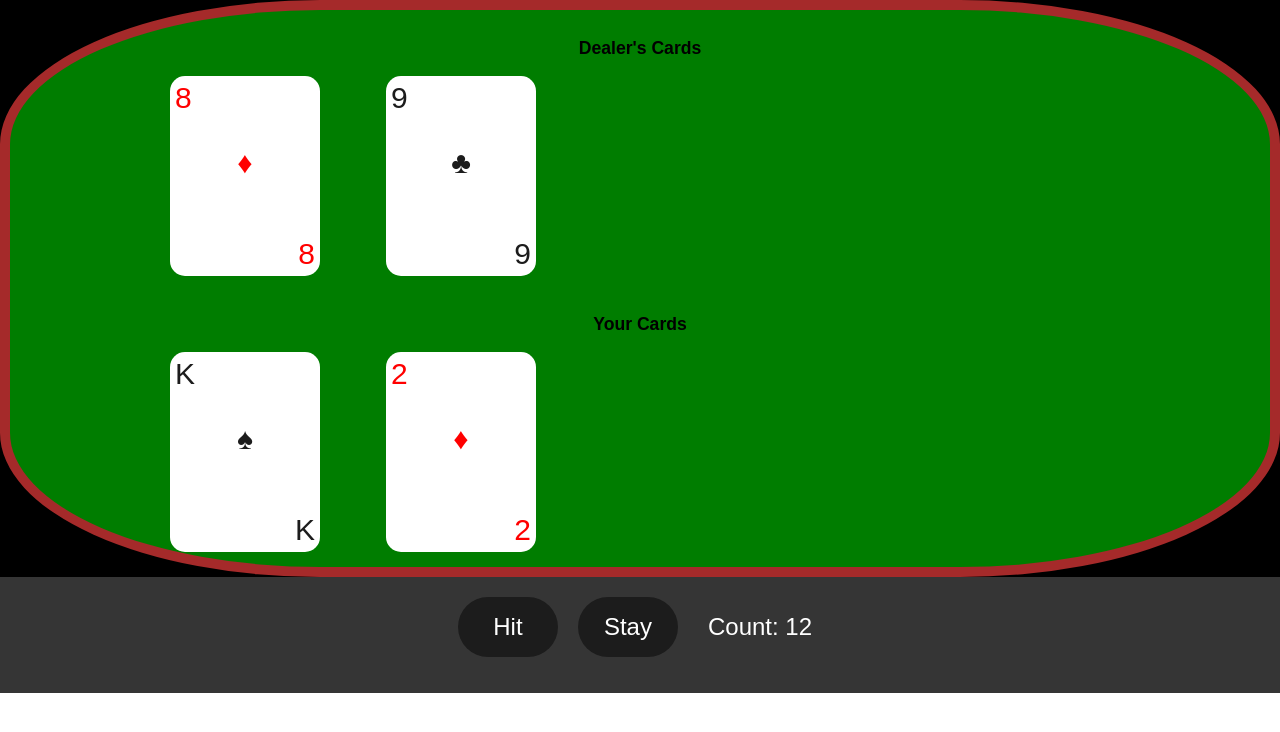
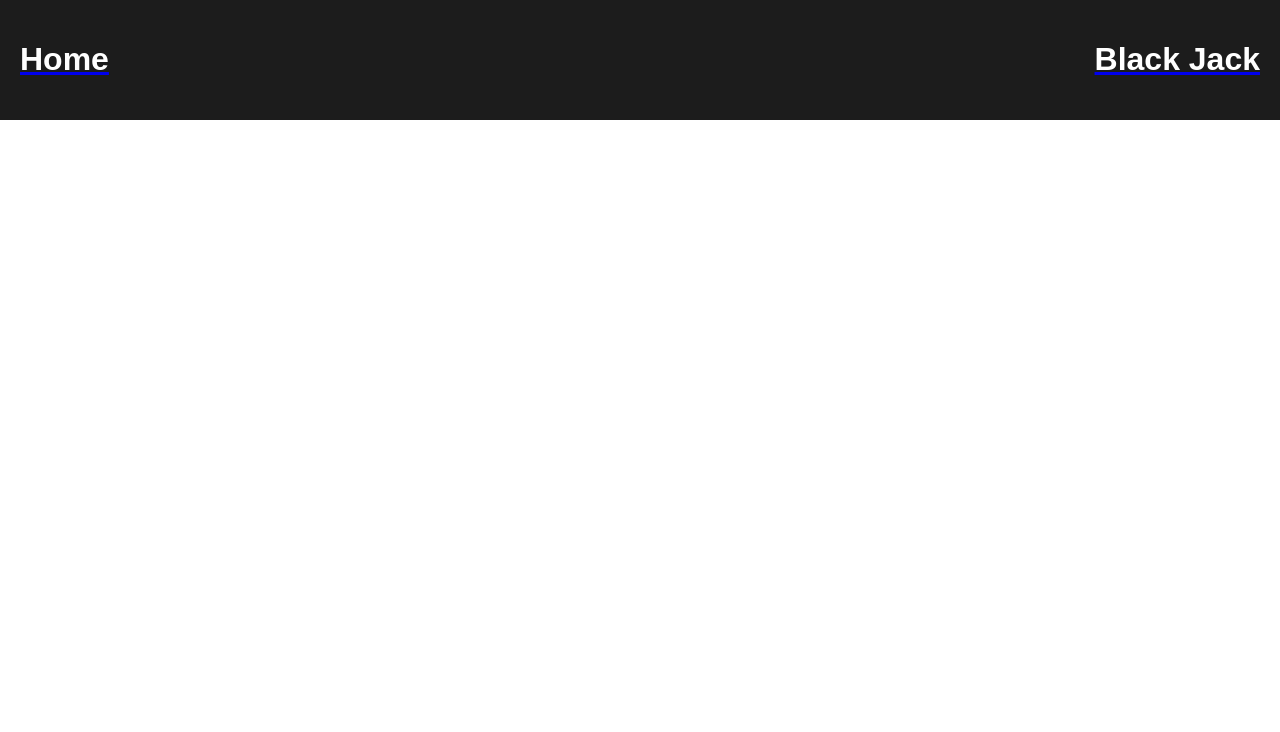
Before and after one commit to austdobe/blackJack, a React (Create React App) app: page / in a window 1280 px wide. Shown: the top 732 px of the page. Built offline with nearby package versions, Linux system fonts and the light colour scheme.

Commit message:
adjusting viewheight

```diff
--- a/package.json
+++ b/package.json
@@ -8,9 +8,12 @@
     "@testing-library/react": "^11.1.0",
     "@testing-library/user-event": "^12.1.10",
     "gh-pages": "^3.2.3",
+    "history": "^5.0.0",
     "react": "^17.0.2",
     "react-addons-update": "^15.6.3",
     "react-dom": "^17.0.2",
+    "react-router": "^5.2.0",
+    "react-router-dom": "^6.0.0-beta.0",
     "react-scripts": "4.0.3",
     "styled-components": "^5.3.0",
     "web-vitals": "^1.0.1"
--- a/src/App.js
+++ b/src/App.js
@@ -1,17 +1,26 @@
-import React from 'react'
-import Table from './pages/Table'
+import React from 'react';
+//routing
+import { HashRouter as Router, Routes, Route } from 'react-router-dom';
+
+//components
+import Header from './components/Header';
+import Table from './pages/Table';
+import Home from './pages/LandingPage';
+import NotFound from './pages/NotFound';
 
 //styles
 import { GlobalStyle } from './GlobalStyles';
 
-function App() {
-  return (
-    <div>
-      <Table />
+const App = () => (
+    <Router>
+      <Header />
+      <Routes>
+        <Route path='/' element={<Home />} />
+        <Route path='/game' element={<Table />} />
+        <Route path='/*' element={<NotFound />} />
+      </Routes>
       <GlobalStyle />
-    </div>
-
+    </Router>
   );
-}
 
 export default App;
--- /dev/null
+++ b/src/components/Header/header.styles.js
@@ -0,0 +1,22 @@
+import styled from "styled-components";
+
+export const Wrapper = styled.div `
+    background: var(--darkGrey);
+    padding: 0 20px;
+
+`;
+
+export const Content = styled.div `
+    display: flex;
+    align-items: center;
+    justify-content: space-between;
+    max-width: var(--maxWidth);
+    padding: 20px 0;
+    margin: 0 auto;
+    color: white;
+    text-decoration: none;
+    outline:none;
+    cursor: pointer;
+
+
+`;
--- /dev/null
+++ b/src/components/Header/index.js
@@ -0,0 +1,21 @@
+import React from 'react';
+import { Link } from "react-router-dom"
+
+//style
+import { Wrapper, Content} from './header.styles';
+
+const Header = () =>(
+    <Wrapper>
+        <Content>
+            <Link to='/'>
+                <h1>Home</h1>
+            </Link>
+            <Link to='/game'>
+                <h1>Black Jack</h1>
+            </Link>
+
+        </Content>
+    </Wrapper>
+);
+
+export default Header;
--- /dev/null
+++ b/src/pages/LandingPage.js
@@ -0,0 +1,10 @@
+import React from 'react';
+
+const LandingPage = ()=>(
+    <div>
+
+    </div>
+
+)
+
+export default LandingPage
--- /dev/null
+++ b/src/pages/NotFound.js
@@ -0,0 +1,9 @@
+import React from 'react';
+
+const NotFound = () =>(
+    <div>Opps.... This page is not found!</div>
+
+
+)
+
+export default NotFound
--- a/src/pages/Table.styles.js
+++ b/src/pages/Table.styles.js
@@ -3,15 +3,13 @@ import styled from 'styled-components'
 export const Wrapper = styled.div `
 
     background-color: black;
-    height: 100%;
+    height: 100vh;
     overflow: hidden;
     .messageDiv{
         text-align: center;
         margin-top: 100px;
         overflow: hidden;
     }
-
-
 
 `;
 
@@ -27,5 +25,4 @@ export const PlayingTable = styled.div `
         padding-bottom: 60px;
     }
 
-
 `;
```
Also changed, not shown: 1 other file (tests, documents, lock files or other folders).
